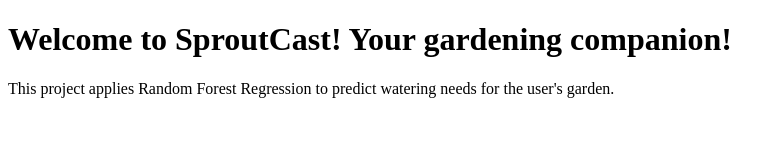
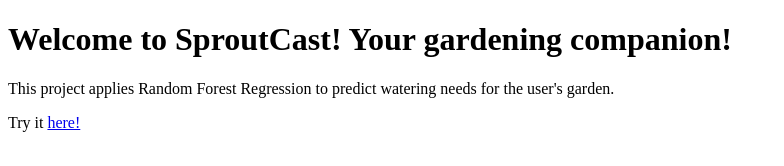
Before and after one commit to jsm0849/jsm0849.github.io, a plain HTML site: page index.html in a window 1280 px wide. Shown: the whole page, without its empty margins (0-784 px from the left). Drawn offline with Linux system fonts and the light colour scheme.

Commit message:
small edit to index.html

```diff
--- a/index.html
+++ b/index.html
@@ -6,5 +6,6 @@
 	<body>
 		<h1>Welcome to SproutCast! Your gardening companion!</h1>
 		<p>This project applies Random Forest Regression to predict watering needs for the user's garden.<p>
+		<p>Try it <a href="https://jsm0849-jsm0849-github-io-sproutcast-v5ffxq.streamlit.app/">here!</a></p>
 	</body>
 </html>
```
